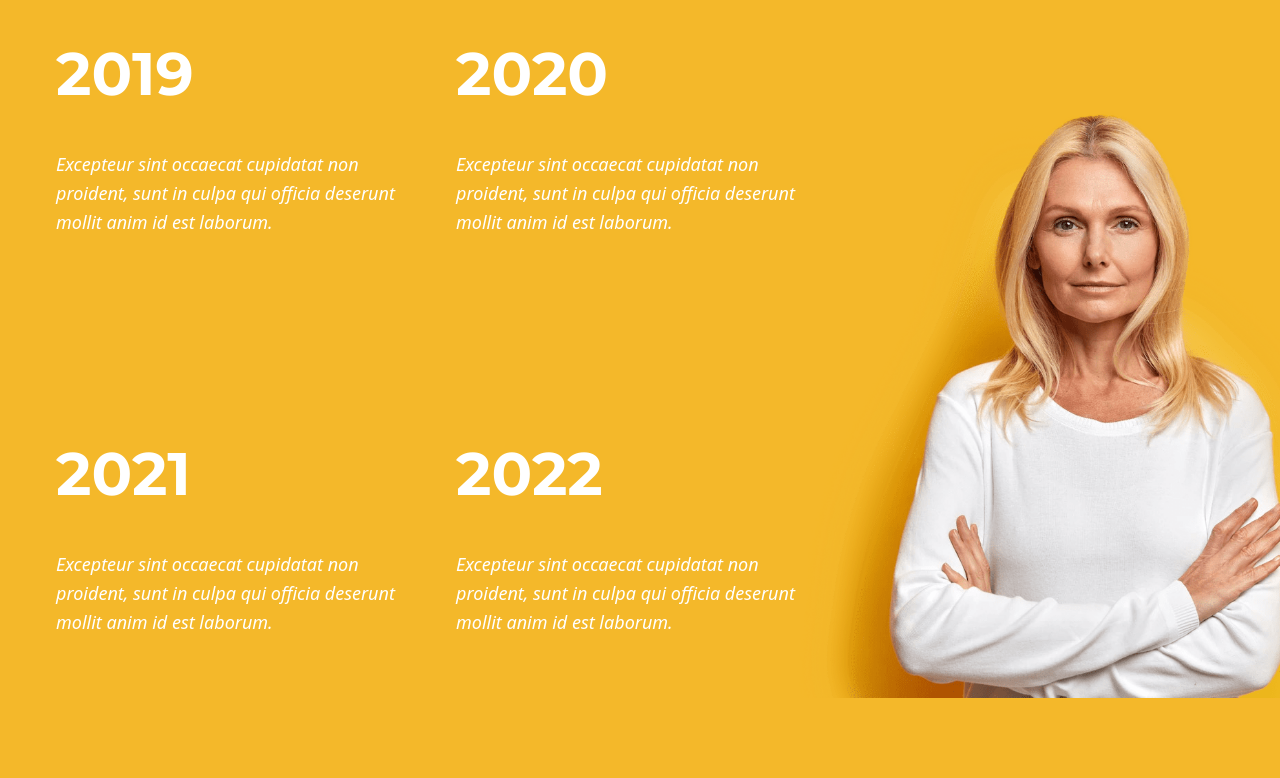
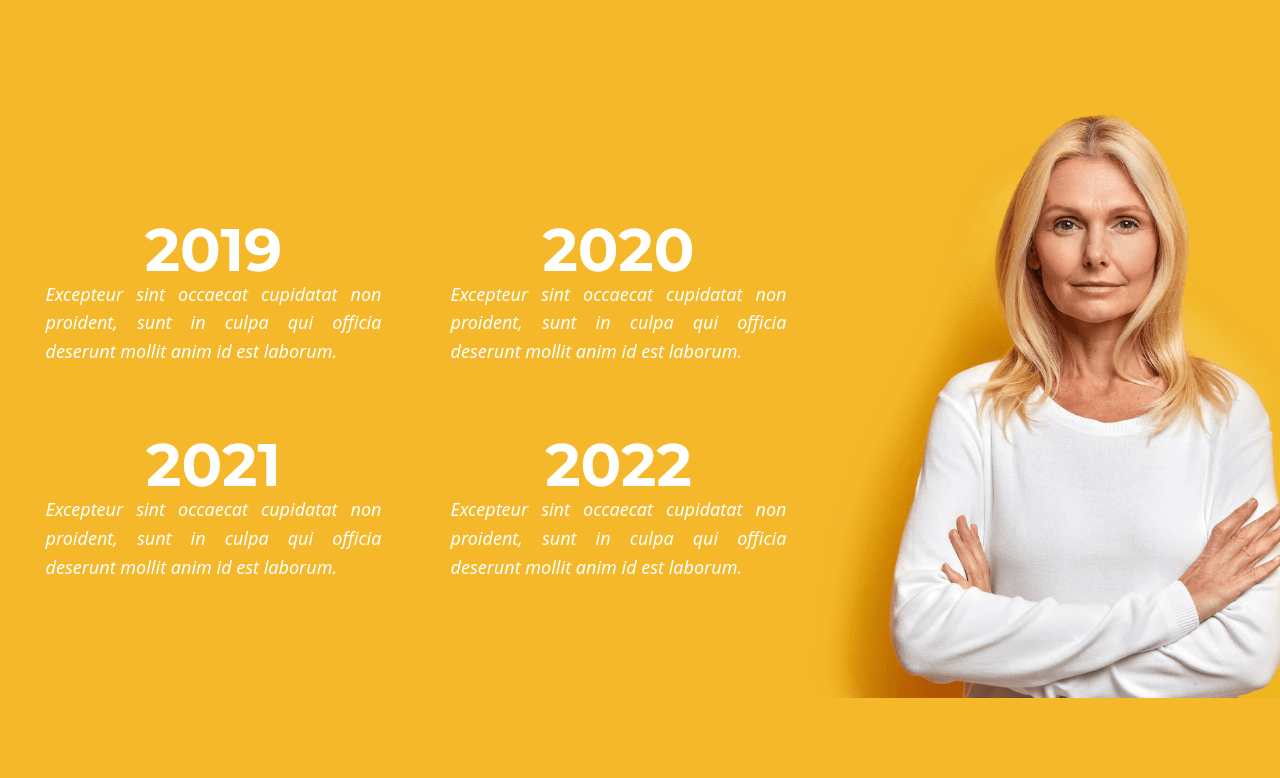
Before and after one commit to hackersclub24/React, a React (Vite) app in the folder intro/: page / in a window 1280 px wide. Shown: the part 882-1660 px from the top of the page. Built offline with nearby package versions, Linux system fonts and the light colour scheme.

Commit message:
Refactor code structure for improved readability and maintainability

```diff
--- a/intro/src/App.jsx
+++ b/intro/src/App.jsx
@@ -109,21 +109,47 @@ function App() {
       <div className="purple new">
         <div className="what">
           <h2>What I Do.</h2>
-          <p>Paragraph. Lorem ipsum dolor sit amet, consectetur adipiscing elit. Curabitur id suscipit ex. Suspendisse rhoncus laoreet purus . Phasellus sed efficitur dolor, et ultricies sapien.</p>
+          <p>
+            Paragraph. Lorem ipsum dolor sit amet, consectetur adipiscing elit.
+            Curabitur id suscipit ex. Suspendisse rhoncus laoreet purus .
+            Phasellus sed efficitur dolor, et ultricies sapien.
+          </p>
         </div>
         <div className="interior">
           <h4>01. Interior</h4>
-          <p>Duis aute irure dolor in reprehenderit in voluptate velit esse cillum dolore eu fugiat nulla pariatur.</p>
+          <p>
+            Duis aute irure dolor in reprehenderit in voluptate velit esse
+            cillum dolore eu fugiat nulla pariatur.
+          </p>
         </div>
         <div className="design">
-          <h4>02.  Design</h4>
-          <p>Sample text. Click to select the text box. Click again or double click to start editing the text.</p>
+          <h4>02. Design</h4>
+          <p>
+            Sample text. Click to select the text box. Click again or double
+            click to start editing the text.
+          </p>
         </div>
         <div className="fur">
           <h4>03. Furniture</h4>
-          <p>Sample text. Click to select the text box. Click again or double click to start editing the text.</p>
+          <p>
+            Sample text. Click to select the text box. Click again or double
+            click to start editing the text.
+          </p>
         </div>
       </div>
+      <section className="fourth">
+        <div className="fcontainer">
+          <h2>Construction and renovation projects</h2>
+          <p>
+            Sample text. Lorem ipsum dolor sit amet, consectetur adipiscing elit
+            nullam nunc justo sagittis suscipit ultrices. Ut enim ad minim
+            veniam, quis nostrud exercitation ullamco laboris nisi ut aliquip ex
+            ea commodo consequat. Duis aute irure dolor in reprehenderit in
+            voluptate velit esse cillum dolore eu fugiat nulla pariatur.
+          </p>
+          <a href="">Learn More</a>
+        </div>
+      </section>
     </>
   );
 }
--- a/intro/src/index.css
+++ b/intro/src/index.css
@@ -37,6 +37,7 @@ nav {
   /* object-fit:contain; */
   transform: scale(1);
   background-image: url(/images/background.jpg);
+  background-size: 110%;
 }
 .logo h1 {
   font-family:
@@ -120,17 +121,20 @@ nav {
 }
 .content {
   width: 65%;
-  height: 100svh;
+  min-height: 100svh;
+  height: 100%;
   display: flex;
   justify-content: center;
   align-items: center;
   /* background-color: aqua; */
   /* gap: 20px; */
   flex-wrap: wrap;
+  gap: 5px;
 }
-.content div {
-  height: 400px;
-  width: 400px;
+.content > div {
+  height: 50%;
+  width: auto;
+  aspect-ratio: 1/1;
   /* border: 2px solid black; */
   /* background-color: red; */
   /* display: flex;
@@ -139,6 +143,7 @@ nav {
   gap: 24px;
   align-content: center;
   align-items: center; */
+  /* background-color: red; */
 }
 .women {
   /* background-color: aqua; */
@@ -166,21 +171,19 @@ nav {
   font-optical-sizing: auto;
   font-weight: 700;
   font-style: normal;
-  padding-top: 40px;
   color: white;
-  padding-left: 40px;
   font-weight: 700;
-  line-height: 72px;
-  size: 60px;
-  font-size: 3.75rem;
+  font-size: 60px;
+  line-height: 60px;
+  /* background-color: pink; */
+  text-align: center;
 }
 .nextbox p {
   color: white;
   font-size: 1.125rem;
   line-height: 1.8rem;
   font-style: italic;
-  padding-top: 40px;
-  padding-left: 40px;
+  text-align: justify;
   font-family:
     system-ui,
     -apple-system,
@@ -193,11 +196,22 @@ nav {
     "Open Sans",
     "Helvetica Neue",
     sans-serif;
+  /* background-color: pink; */
 }
 .nextbox {
   /* border: 2px solid black ; */
   height: 10px;
   width: 150px;
+  display: flex;
+  flex-direction: column;
+  justify-content: flex-end;
+  align-items: center;
+  padding: 2rem;
+
+  &:nth-child(3),
+  &:nth-child(4) {
+    justify-content: flex-start;
+  }
 }
 .purple {
   height: 300px;
@@ -342,6 +356,7 @@ nav {
 }
 .new {
   /* margin-top: 20px; */
+  position: relative;
 }
 .what h2 {
   color: rgb(244, 184, 42);
@@ -430,18 +445,18 @@ nav {
   color: white;
   line-height: 26px;
 }
-.fur{
+.fur {
   width: 300px;
   /* border: 2px solid black; */
 }
-.design h4{
+.design h4 {
   font-size: 24px;
   line-height: 29px;
   font-weight: 700;
   color: rgb(244, 184, 42);
 }
-.design p{
-    font-family:
+.design p {
+  font-family:
     system-ui,
     -apple-system,
     BlinkMacSystemFont,
@@ -458,7 +473,65 @@ nav {
   color: white;
   line-height: 26px;
 }
-.design{
+.design {
   width: 300px;
   /* border:2px solid black; */
 }
+.fourth {
+  height: 100svh;
+  background-repeat: no-repeat;
+  background-size: cover;
+  background-position: center;
+  background-image: url(/images/fourth.jpg);
+  /* display: flex; */
+  position: relative;
+  /* background-size: cover;   */
+  /* background-size: 100% 60%; */
+  /* background-color: rgb(244, 184, 42); */
+}
+.fcontainer {
+  width: 400px;
+  height: 450px;
+  /* border: 2px solid black; */
+  color: white;
+  position: absolute;
+  left: 50%;
+  top: 30%;
+}
+.fcontainer h2 {
+  font-family: Montserrat;
+  font-size: 48px;
+  font-weight: 700;
+  line-height: 53px;
+  /* color: aqua; */
+}
+.fcontainer > p {
+  font-family:
+    system-ui,
+    -apple-system,
+    BlinkMacSystemFont,
+    "Segoe UI",
+    Roboto,
+    Oxygen,
+    Ubuntu,
+    Cantarell,
+    "Open Sans",
+    "Helvetica Neue",
+    sans-serif;
+  font-size: 16px;
+  line-height: 32px;
+  font-weight: 400;
+  margin-bottom: 4cqw;
+}
+.fcontainer > a {
+  padding: 18px 54px;
+  text-decoration: none;
+  border-style: solid;
+  text-transform: uppercase;
+  letter-spacing: 2px;
+  border-color: white;
+  color: white;
+  /* margin-left: 20px; */
+  border-radius: 11px;
+  /* margin-top: 100px; */
+}
```
Also changed, not shown: intro/public/images/fourth.jpg (added).
